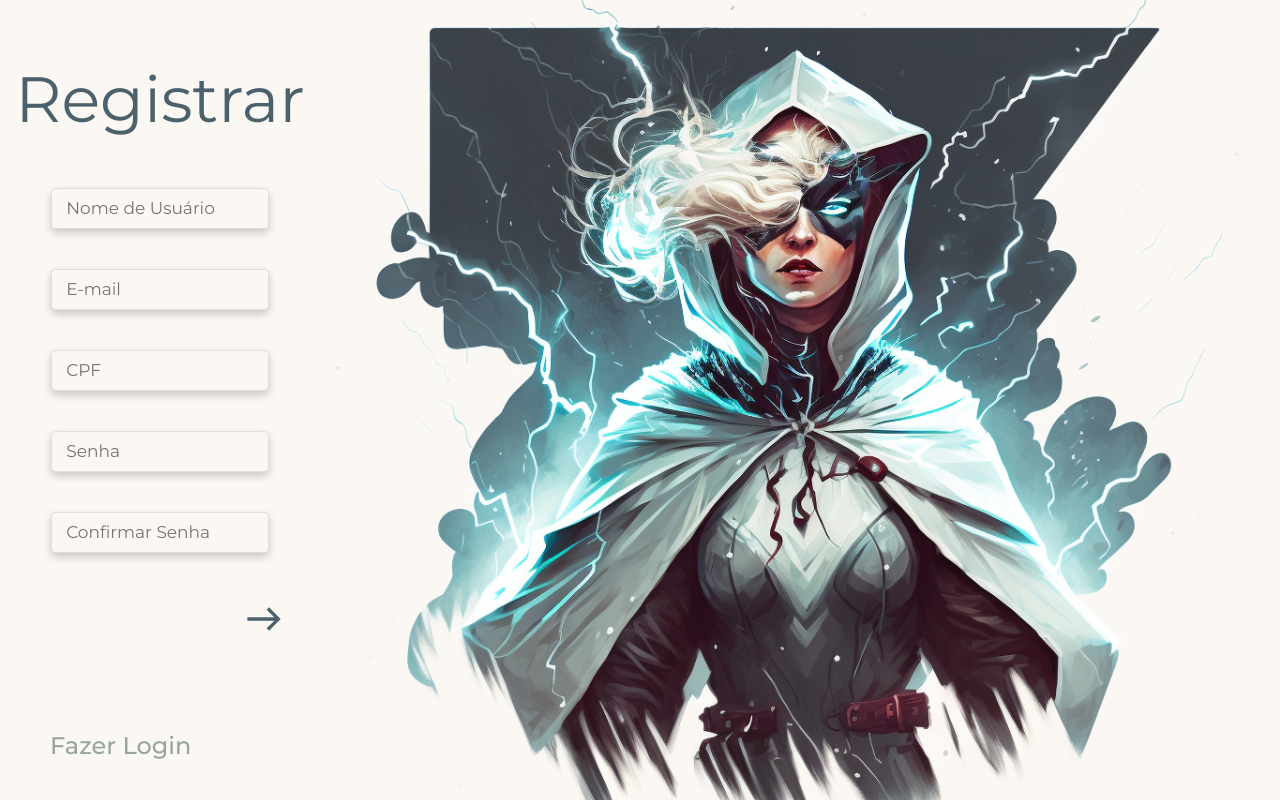
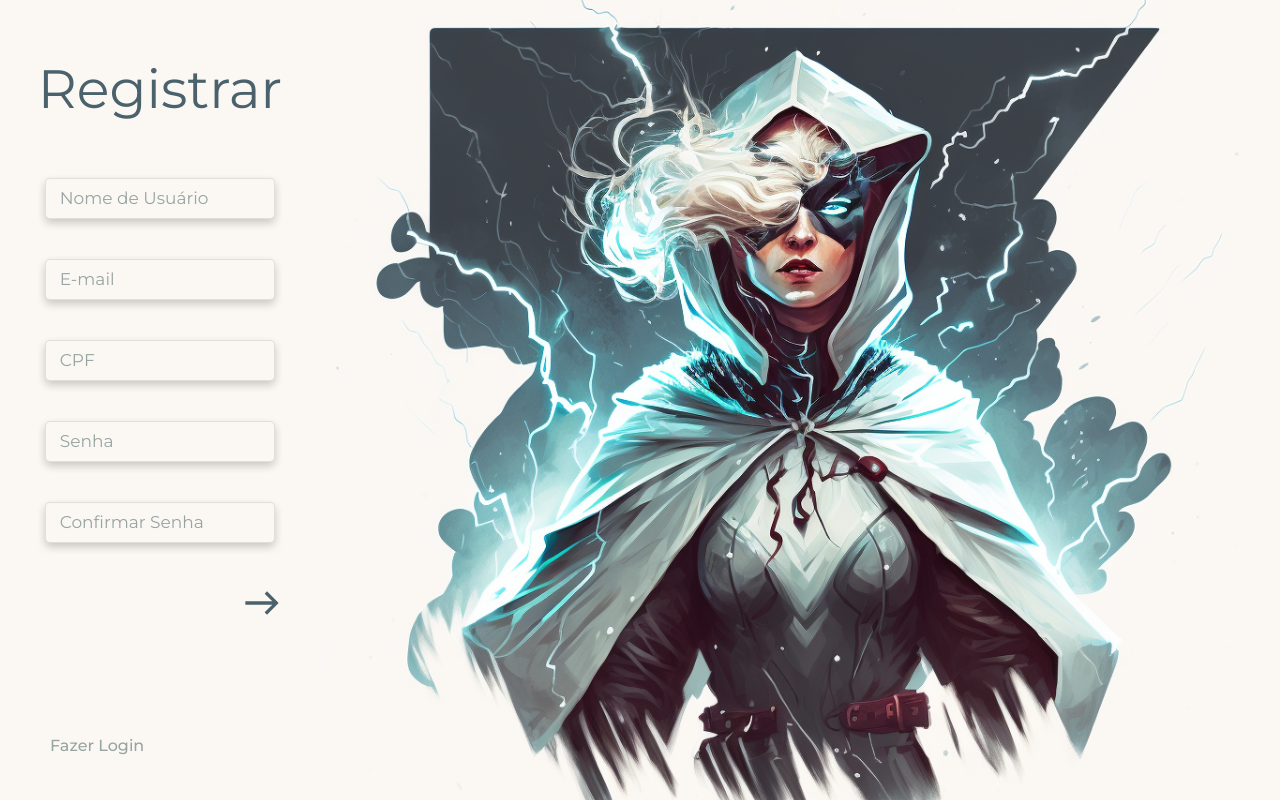
Before and after one commit to danieLx77/Projeto-PS-Emakers, a React (Vite) app in the folder Projeto/: page / in a window 1280 px wide. Built offline with nearby package versions, Linux system fonts and the light colour scheme.

Commit message:
Alteração tamanho das fontes/ Ajuste Posição / Ajuste cores

```diff
--- a/Projeto/src/components/TelaRegistro/Registro.css
+++ b/Projeto/src/components/TelaRegistro/Registro.css
@@ -13,12 +13,12 @@ text-align: center;
 justify-content: flex-start;
 width: 25vw;
 height: 100vh;
-padding-top: 60px;
+padding-top: 50px;
 
 }
 
 .tituloRegistro {
-font-size: 64px;
+font-size: 54px;
 font-weight: 400;
 color: #4B626C;
 text-align: center;
@@ -38,7 +38,7 @@ line-height: 78.02px;
 }
 
 .conjuntoInputs input {
-    width: 68%;
+    width: 72%;
     height: 41px;
     padding: 11px 14px;
     font-size: 16px;
@@ -46,18 +46,20 @@ line-height: 78.02px;
     border-radius: 5px;
     box-shadow: 0px 4px 8px rgba(0, 0, 0, 0.2);
     outline: none;
+    color: #EFEFEF;
     transition: all 0.3s ease;
 }
 
 .conjuntoInputs input::placeholder {
     font-size: 17px;
+    line-height: 29.26px;
+    color: #97A4A2;
 
 }
 
 .botaoSeta {
     color: #4B626C;
-    padding-top: 2%;
-    padding-left: 65%;
+    padding-left: 64%;
 
 }
 
@@ -84,7 +86,7 @@ line-height: 78.02px;
     position: absolute;
     bottom: 40px;
     left: 50px;
-    font-size: 24px;
+    font-size: 16px;
     color: #97A4A2;
     font-weight: 500;
     line-height: 29.26px;
```
